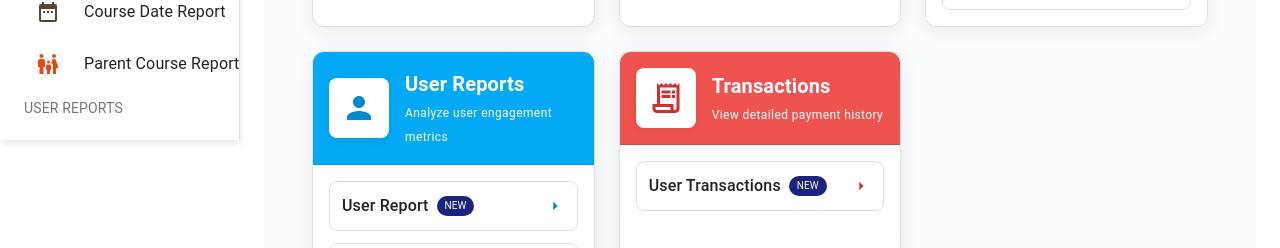
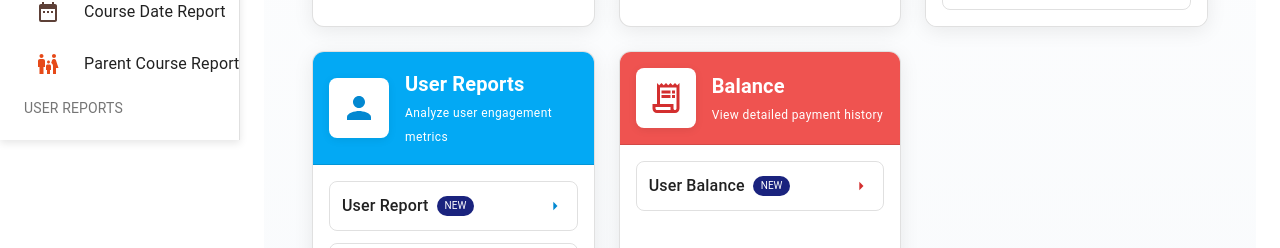
Before and after one commit to viveksinra/svt-learnpivot-frontend, a Next.js app: page /dashboard in a window 1280 px wide. Shown: the part 660-908 px from the top of the page. Built offline with nearby package versions, Linux system fonts and the light colour scheme; a web font is replaced by a local one.

Commit message:
feat: rename transaction references to balance across components for consistency; update titles and comments to reflect new terminology

```diff
--- a/app/Components/Dashboard/AdminQuickLinks.js
+++ b/app/Components/Dashboard/AdminQuickLinks.js
@@ -93,11 +93,11 @@ export const AdminQuickLinks = () => {
       textColor: theme.palette.info.contrastText
     },
     {
-      title: "Transactions",
+      title: "Balance",
       subtitle: "View detailed payment history",
       icon: <MdOutlineReceiptLong size={isMobile ? 28 : 36} color={theme.palette.error.main} />,
       items: [
-        { title: "User Transactions", link: "/dashboard/transaction/oneUserTransaction", count: 756, isNew: true }
+        { title: "User Balance", link: "/dashboard/transaction/oneUserTransaction", count: 756, isNew: true }
       ],
       bgColor: theme.palette.error.light,
       accentColor: theme.palette.error.main,
--- a/app/dashboard/layout.js
+++ b/app/dashboard/layout.js
@@ -166,7 +166,7 @@ const DrawerData = ({ open, setMobileOpen }) => {
   // Transaction Items
   const transactionItems = [
     {
-      title: "User Transaction",
+      title: "User Balance",
       active: false,
       link: "/dashboard/transaction/oneUserTransaction",
       icon: <MdOutlineReceiptLong className="drawer-icon" size={24} color="#689f38" />
--- a/app/dashboard/transaction/oneUserTransaction/page.jsx
+++ b/app/dashboard/transaction/oneUserTransaction/page.jsx
@@ -195,7 +195,7 @@ const EachUserReport = () => {
       <Paper elevation={3} sx={{ p: 3, mt: 2, borderRadius: '12px' }}>
         <Box sx={{ display: 'flex', alignItems: 'center', mb: 3 }}>
           <AccountBalanceWalletIcon color="primary" sx={{ fontSize: 28, mr: 1 }} />
-          <Typography variant="h5" fontWeight="bold">User Transaction Report</Typography>
+          <Typography variant="h5" fontWeight="bold">User Balance Report</Typography>
         </Box>
 
         {error && (
--- a/app/services/transaction.service.js
+++ b/app/services/transaction.service.js
@@ -54,7 +54,7 @@ export class TransactionService {
       .then((res) => res.data);
   };
 
-  // user transaction
+  // user Balance
   getSelfCurrentAmount = async () => {
     return this.instance
       .get(`/api/v1/publicMaster/transaction/user/myCurrentBalance`, {
```
Also changed, not shown: app/userDash/myProfile/Comp/MyProfile.js (+1 -8 lines).
